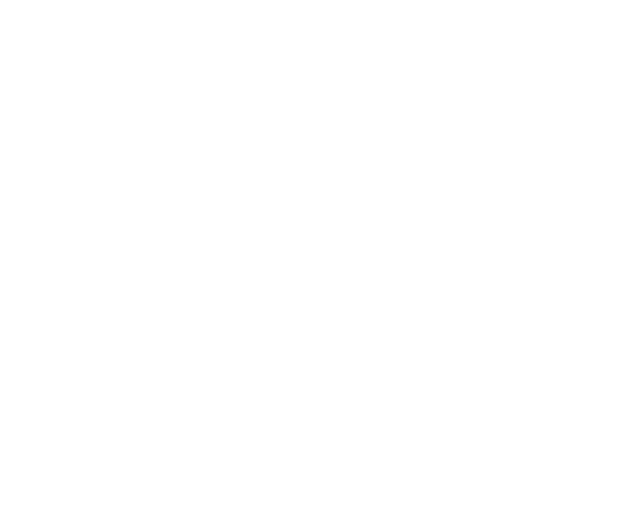
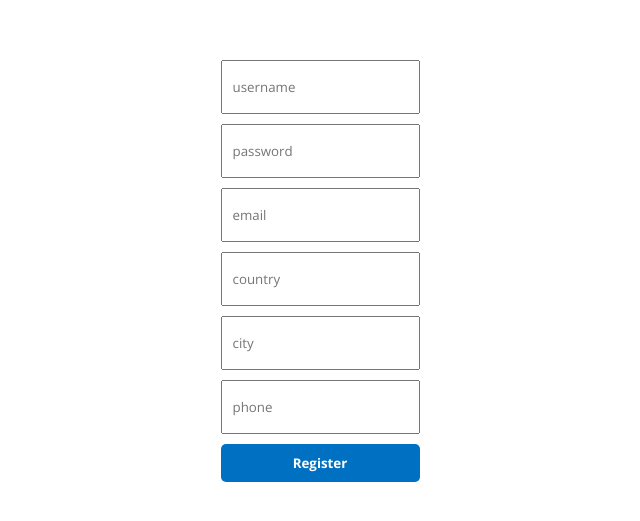
Before and after one commit to pranavdhawan/hotel_frontend, a React (Create React App) app: page /register in a window 1280 px wide. Before the commit this address had no page. Shown: the part 129-650 px from the top of the page, without its empty margins (320-960 px from the left). Built offline with nearby package versions, Linux system fonts and the light colour scheme.

Commit message:
Added Registration Functionality

```diff
--- a/src/App.js
+++ b/src/App.js
@@ -7,6 +7,7 @@
 import Hotel from "./pages/hotel/Hotel";
 import List from "./pages/list/List";
 import Login from "./pages/login/Login";
+import Register from "./pages/register/Register"
 
 function App() {
   return (
@@ -16,6 +17,7 @@
         <Route path="/hotels" element={<List/>}/>
         <Route path="/hotels/:id" element={<Hotel/>}/>
         <Route path="/login" element={<Login/>}/>
+        <Route path="/register" element={<Register/>}/>
       </Routes>
     </BrowserRouter>
   );
--- a/src/components/header/Header.jsx
+++ b/src/components/header/Header.jsx
@@ -36,6 +36,10 @@
   });
 
   const navigate = useNavigate();
+
+  const handleClick = async () => {
+    navigate("/register")
+  }
   const {user} = useContext(AuthContext)
 
   const handleOption = (name, operation) => {
@@ -92,7 +96,7 @@
               Get rewarded for your travels – unlock instant savings of 10% or
               more with a free account
             </p>
-            {!user && <button className="headerBtn">Sign in / Register</button>}
+            {!user && <button className="headerBtn" onClick={handleClick}>Sign in / Register</button>}
             <div className="headerSearch">
               <div className="headerSearchItem">
                 <FontAwesomeIcon icon={faBed} className="headerIcon" />
--- a/src/components/navbar/Navbar.jsx
+++ b/src/components/navbar/Navbar.jsx
@@ -3,34 +3,55 @@
 import { AuthContext } from "../../context/AuthContext"
 import { useContext } from "react"
 import { useNavigate } from 'react-router-dom'
-
-
+import { api } from "../../lip/fetch-config"
+import { useState } from "react"
 
 
 const Navbar = () => {
   const navigate = useNavigate()
+  const {user, logout} = useContext(AuthContext)
 
   const handleLogin = () => {
     navigate("/login");
   }
 
+  const handleLogout = () => {
+    logout()
+    navigate("/")
+  }
 
-  const {user} = useContext(AuthContext)
+  const handleRegister = async () => {
+    navigate("/register")
+  };
+
+
   return (
     <div className="navbar">
       <div className="navContainer">
-        <Link to = "/" style={{color: "inherit", textDecoration: "none"}}>
-        <span className="logo">Chingarizz2</span>
+        <Link to="/" style={{ color: "inherit", textDecoration: "none" }}>
+          <span className="logo">Chingarizz2</span>
         </Link>
-        {user ? (user.username) : (
-        <div className="navItems">
-          <button className="navButton">Register</button>
-          <button className="navButton" onClick={handleLogin}>Login</button>
-        </div>
+        {user ? (
+          <div className="navItems">
+            <span className="username">{user.username}</span>
+            <button className="navButton" onClick={handleLogout}>
+              Logout
+            </button>
+          </div>
+        ) : (
+          <div className="navItems">
+            <button className="navButton" onClick={handleRegister}>
+              Register
+            </button>
+            <button className="navButton" onClick={handleLogin}>
+              Login
+            </button>
+          </div>
         )}
       </div>
     </div>
-  )
+  );
+
 }
 
 export default Navbar
--- a/src/context/AuthContext.js
+++ b/src/context/AuthContext.js
@@ -54,6 +54,11 @@
     localStorage.setItem("user", JSON.stringify(state.user));
   }, [state.user]);
 
+  const logout = () => {
+    // Dispatch the LOGOUT action when the user logs out
+    dispatch({ type: "LOGOUT" });
+  };
+
   return (
     <AuthContext.Provider
       value={{
@@ -61,6 +66,7 @@
         loading: state.loading,
         error: state.error,
         dispatch,
+        logout,
       }}
     >
       {children}
--- a/src/lip/fetch-config.js
+++ b/src/lip/fetch-config.js
@@ -2,6 +2,7 @@
 
 export const api = axios.create({
   // baseURL: 'https://hotel-booking-api-rho.vercel.app/api',
-  baseURL:"https://hotel-backend-q4cx.onrender.com"
+  baseURL:"https://hotel-backend-q4cx.onrender.com",
+  withCredentials: true
 
 });
--- /dev/null
+++ b/src/pages/register/Register.css
@@ -0,0 +1,32 @@
+.login {
+    height: 100vh;
+    display: flex;
+    align-items: center;
+    justify-content: center;
+  }
+
+  .lContainer {
+    display: flex;
+    flex-direction: column;
+    gap: 10px;
+  }
+
+  .lInput{
+    height: 30px;
+    padding: 10px;
+  }
+
+  .lButton {
+    border: none;
+    padding: 10px 20px;
+    background-color: #0071c2;
+    color: white;
+    font-weight: bold;
+    cursor: pointer;
+    border-radius: 5px;
+  }
+
+  .lButton:disabled{
+    background-color: #0071c28c;
+    cursor: not-allowed;
+  }
--- /dev/null
+++ b/src/pages/register/Register.jsx
@@ -0,0 +1,102 @@
+import React from "react";
+import { useContext } from "react";
+import { useState } from "react";
+import { AuthContext } from "../../context/AuthContext";
+import axios from "axios";
+import { useNavigate } from "react-router-dom";
+import "./Register.css";
+import { api } from "../../lip/fetch-config";
+
+
+const Register = () => {
+    const [credentials, setCredentials] = useState({
+        username: undefined,
+        password: undefined,
+        email: undefined,
+        country: undefined,
+        city: undefined,
+        phone: undefined
+    })
+
+    const navigate = useNavigate()
+
+    const handleChange = (e) => {
+        setCredentials((prev) => ({...prev, [e.target.id]: e.target.value}))
+    }
+
+    const handleClick = async (e) => {
+        e.preventDefault()
+        dispatch({type: "LOGIN_START"})
+        try {
+            const res = await api.post("/api/auth/register", credentials)
+            dispatch({type: "LOGIN_SUCCESS", payload: res.data.details})
+            navigate("/")
+        } catch (err) {
+            dispatch({type: "LOGIN_FAILURE", payload: err.response.data})
+        }
+    }
+
+
+    const {loading, error, dispatch} = useContext(AuthContext)
+
+    return(
+        <div className="login">
+            <div className="lContainer">
+                <input
+                    type="text"
+                    className="lInput"
+                    placeholder="username"
+                    id="username"
+                    onChange={handleChange}
+                />
+                <input
+                    type="password"
+                    className="lInput"
+                    placeholder="password"
+                    id="password"
+                    onChange={handleChange}
+                />
+
+{/* skafiasjghfjadbfjhadbjsfbaj,hsdbfj,dasbfjnadsfad */}
+                <input
+                    type="text"
+                    className="lInput"
+                    placeholder="email"
+                    id="email"
+                    onChange={handleChange}
+                />
+                <input
+                    type="text"
+                    className="lInput"
+                    placeholder="country"
+                    id="country"
+                    onChange={handleChange}
+                />
+                <input
+                    type="text"
+                    className="lInput"
+                    placeholder="city"
+                    id="city"
+                    onChange={handleChange}
+                />
+                <input
+                    type="text"
+                    className="lInput"
+                    placeholder="phone"
+                    id="phone"
+                    onChange={handleChange}
+                />
+{/* skafiasjghfjadbfjhadbjsfbaj,hsdbfj,dasbfjnadsfad */}
+
+
+
+                <button className="lButton" onClick={handleClick} disabled={loading}>
+                    Register
+                </button>
+                {error && <span>{error.message}</span>}
+            </div>
+        </div>
+    )
+}
+
+export default Register
```
